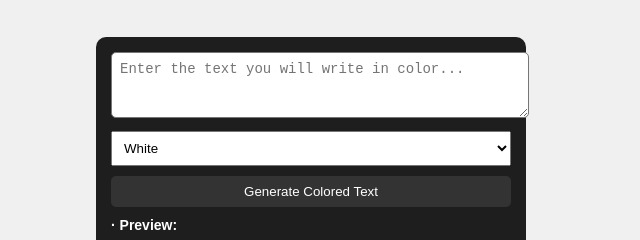
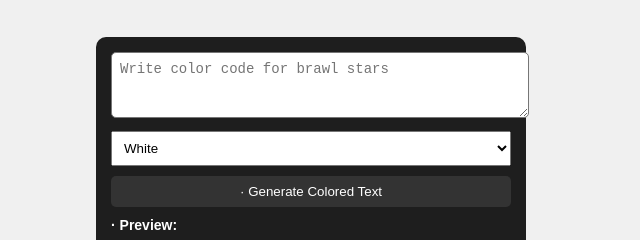
Before and after one commit to BrawlsMod/brawlsmod.github.io, a plain HTML site: page index.html in a window 1280 px wide. Shown: the part 5017-5257 px from the top of the page, 329-969 px from the left. Drawn offline with Linux system fonts and the light colour scheme.

Commit message:
Update index.html

```diff
--- a/index.html
+++ b/index.html
@@ -382,9 +382,9 @@ In conclusion, while the core experience offered by the original game is highly
 
     </div>
 <div style="max-width: 400px; margin: 20px auto; padding: 15px; background: #1e1e1e; border-radius: 10px; color: white; font-family: sans-serif; font-size: 14px;">
-  <textarea id="inputText" rows="3" placeholder="Enter the text you will write in color..." style="width:100%;padding:8px;border-radius:5px;font-size:14px;margin-bottom:10px;"></textarea>
+  <textarea id="inputText" rows="3" placeholder="Write color code for brawl stars" style="width:100%;padding:8px;border-radius:5px;font-size:14px;margin-bottom:10px;"></textarea>
 
-    <select id="colorSelect" onchange="update()" style="width:100%;padding:8px;margin-bottom:10px;">
+  <select id="colorSelect" onchange="update()" style="width:100%;padding:8px;margin-bottom:10px;">
     <option value="c1">White</option>
     <option value="c2">Red</option>
     <option value="c3">Green</option>
@@ -396,7 +396,9 @@ In conclusion, while the core experience offered by the original game is highly
     <option value="c9">Purple</option>
   </select>
 
-  <button onclick="generate()" style="width:100%;padding:8px;margin-bottom:10px;background:#333;color:white;border:none;border-radius:5px;">Generate Colored Text</button>
+  <button onclick="generate()" style="width:100%;padding:8px;margin-bottom:10px;background:#333;color:white;border:none;border-radius:5px;">
+   · Generate Colored Text
+  </button>
 
   <div style="margin-bottom:10px;"><b>· Preview:</b></div>
   <div id="previewText" style="margin-bottom:10px; font-weight: bold;"></div>
@@ -418,7 +420,7 @@ In conclusion, while the core experience offered by the original game is highly
   function generate() {
     const text = document.getElementById("inputText").value;
     const color = document.getElementById("colorSelect").value;
-    const result = `<${color}>${text}`;
+    const result = `<${color}>${text}</c>`;
     document.getElementById("outputText").innerText = result;
     document.getElementById("previewText").style.color = colorToCSS(color);
     document.getElementById("previewText").innerText = text;
```
